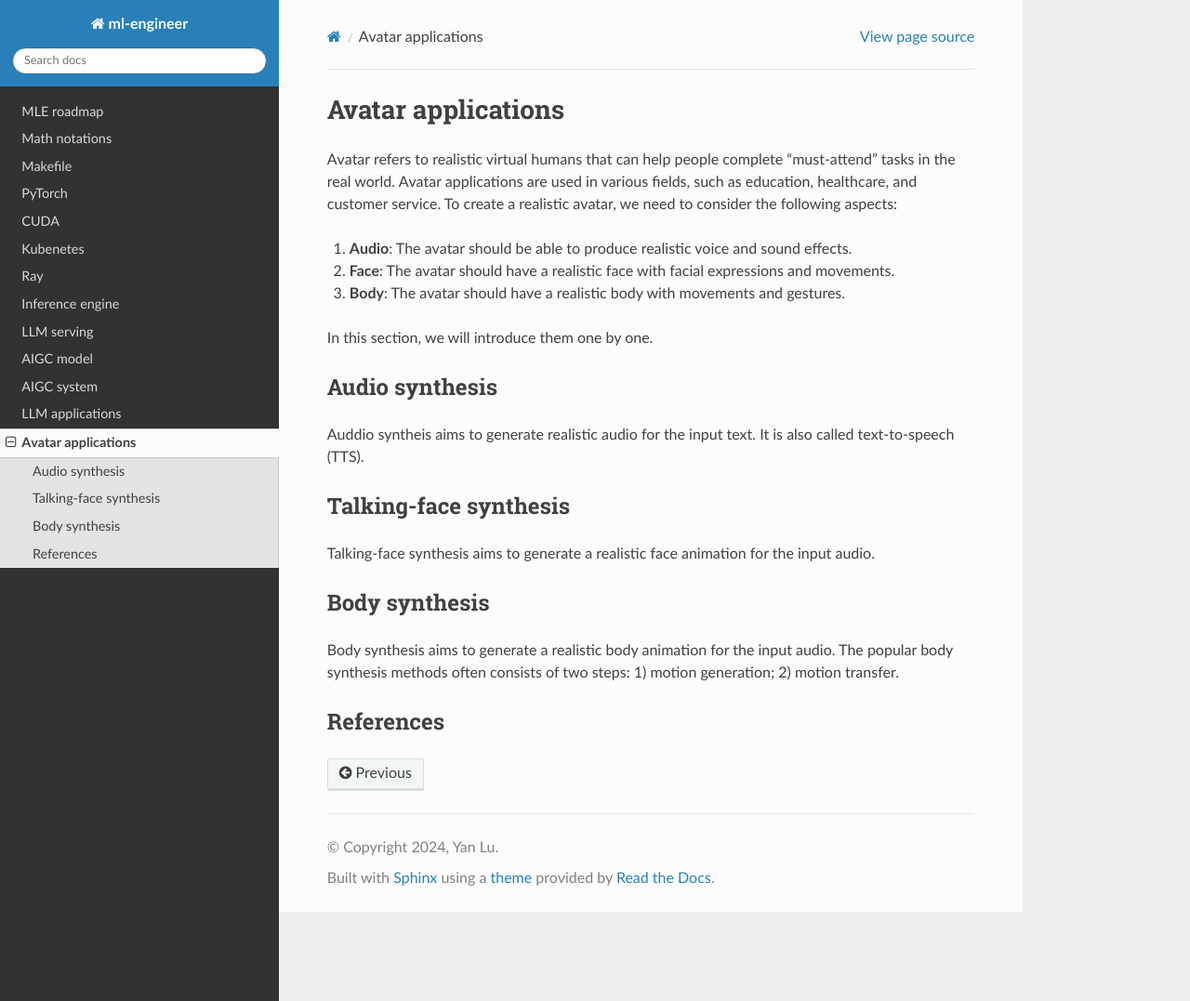
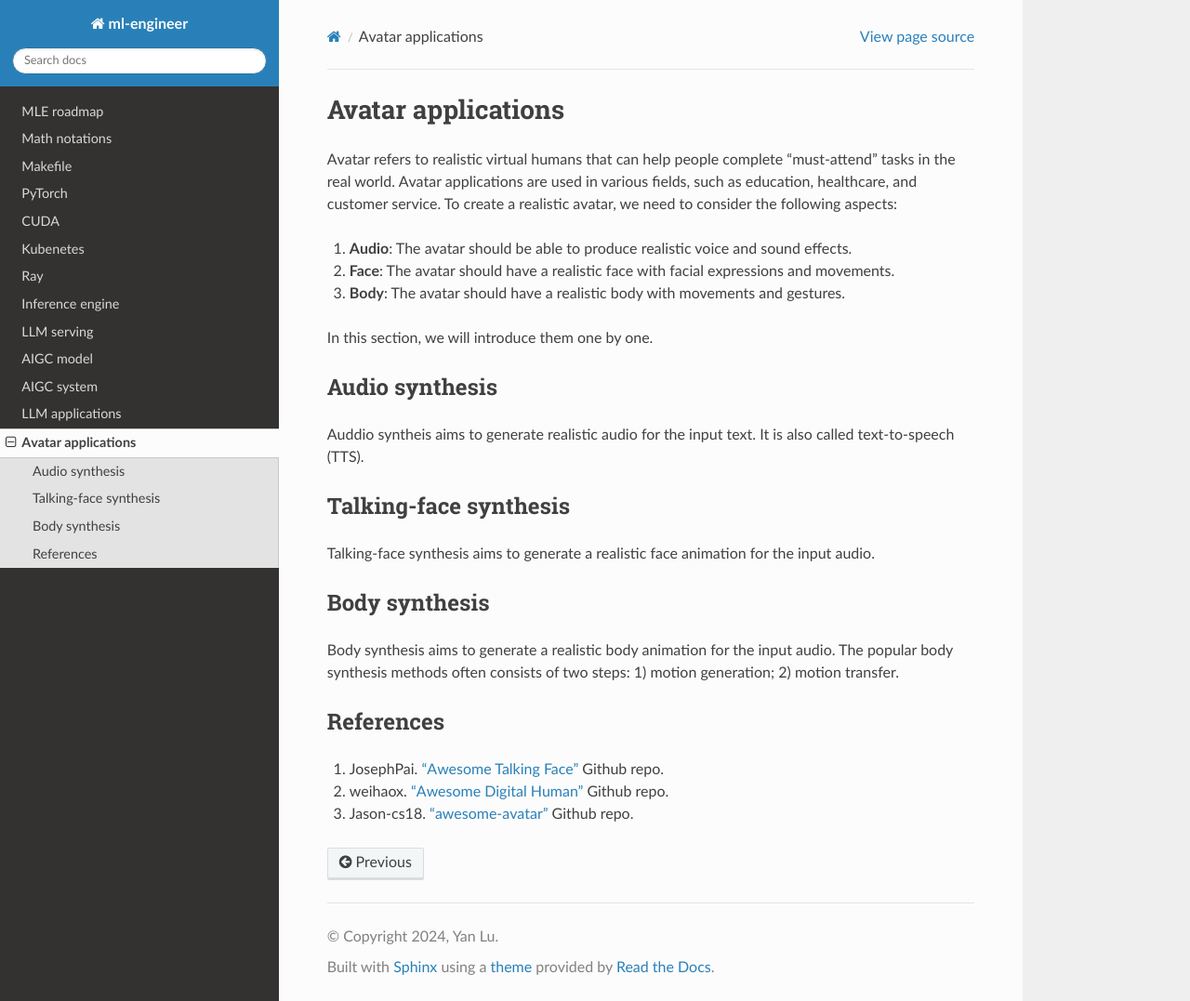
Before and after one commit to Jason-cs18/ml-engineer, a Sphinx documentation site: the page built from docs/source/avatar_app.rst, in a window 1280 px wide and 1077 px high. Shown: the whole window at 93% size. Built offline with Sphinx 7.4.7 and the Read the Docs theme 3.1.0, drawn with Linux system fonts in a browser that asks for light colours.

Commit message:
update avatar app

```diff
--- a/docs/source/avatar_app.rst
+++ b/docs/source/avatar_app.rst
@@ -24,3 +24,6 @@ Body synthesis aims to generate a realistic body animation for the input audio.
 
 References
 -------------
+1. JosephPai. `"Awesome Talking Face" <https://github.com/JosephPai/Awesome-Talking-Face>`_ Github repo.
+2. weihaox. `"Awesome Digital Human" <https://github.com/weihaox/awesome-digital-human>`_ Github repo.
+3. Jason-cs18. `"awesome-avatar" <https://github.com/Jason-cs18/awesome-avatar>`_ Github repo.
```
